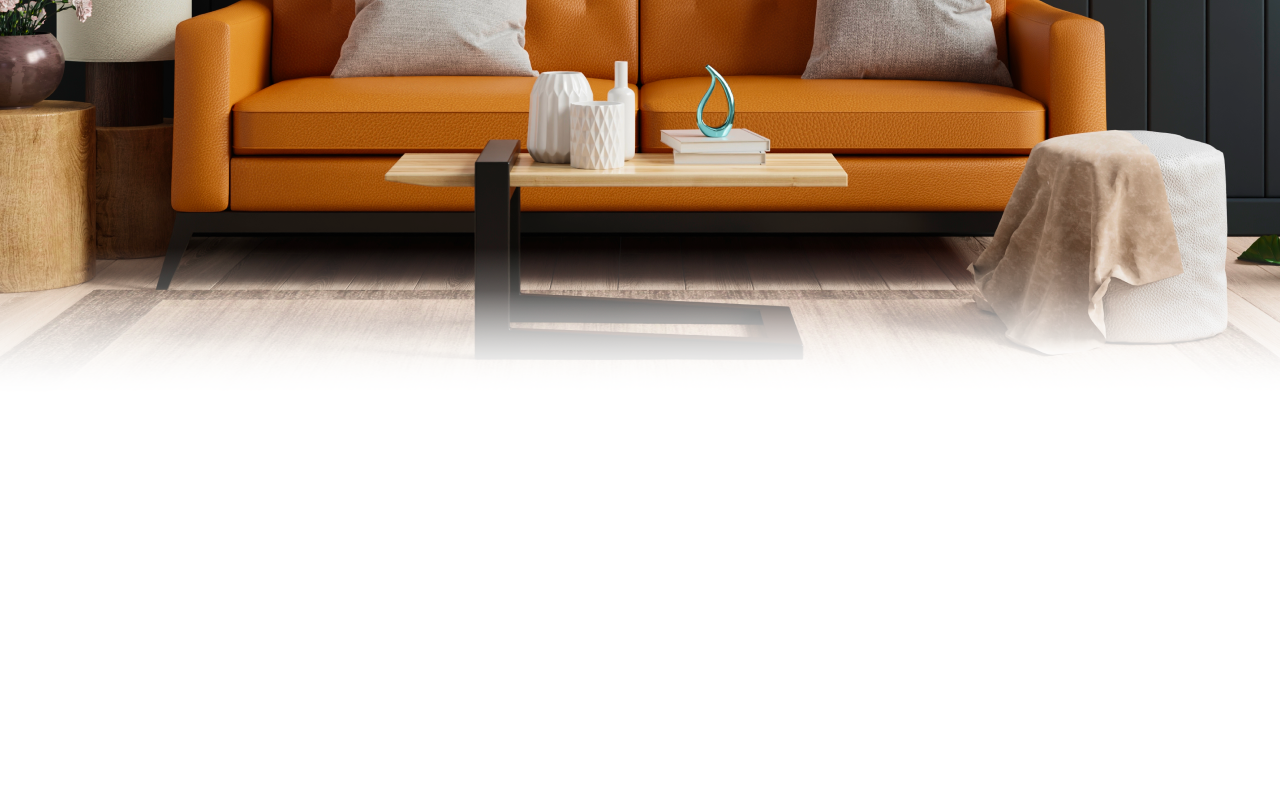
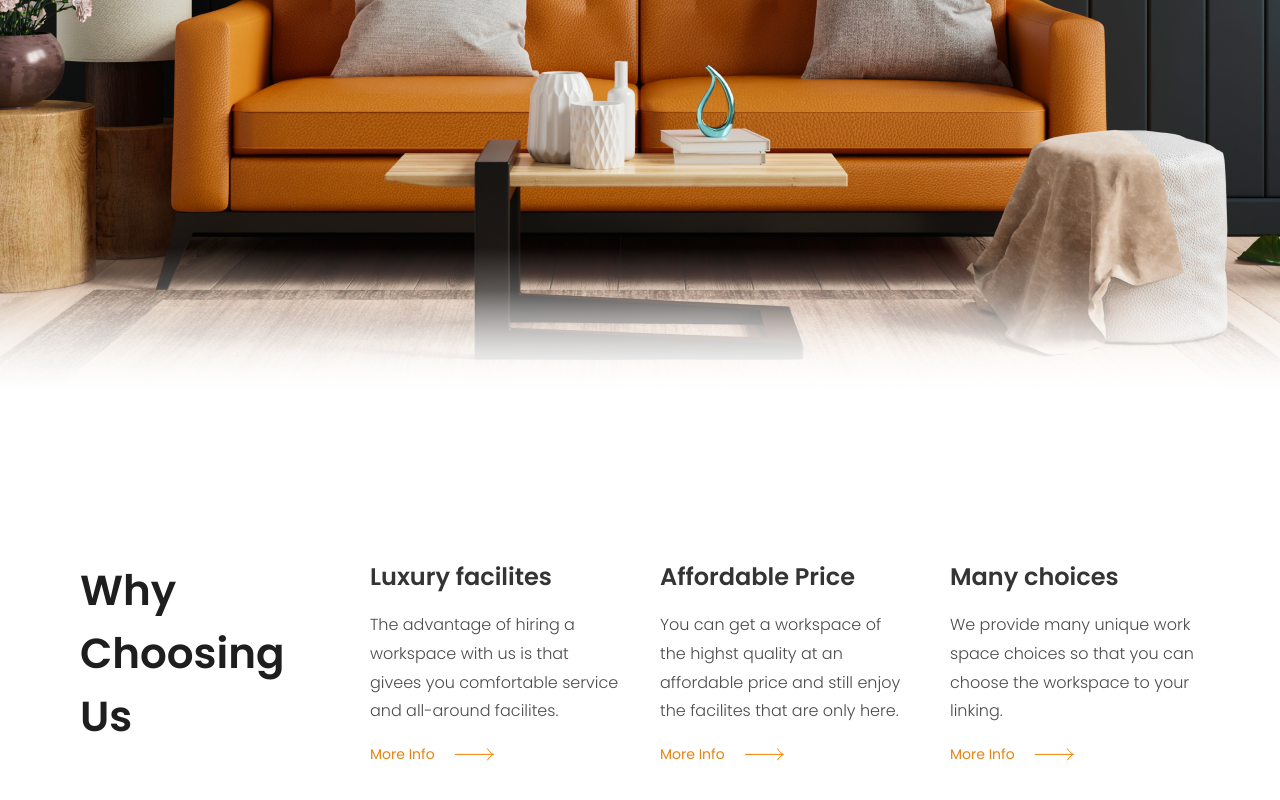
Before and after one commit to Lameuhton/PantoProject, a Next.js app: page / in a window 1280 px wide. Shown: the part 685-1485 px from the top of the page. Before the commit the page ends 1084 px from the top, so only its background shows below. Built offline with nearby package versions, Linux system fonts and the light colour scheme.

Commit message:
finished section 2

```diff
--- a/src/app/globals.css
+++ b/src/app/globals.css
@@ -10,16 +10,16 @@
         @apply text-h1 text-white font-semibold -tracking-[0.01];
     }
     .h2 {
-        @apply text-h2 text-black1 font-bold;
+        @apply text-h2 text-black1 font-semibold;
     }
     .h3 {
-        @apply text-h3 text-black2 font-bold;
+        @apply text-h3 text-black2 font-semibold;
     }
     .title {
         @apply text-title text-orange font-semibold tracking-[0.17];
     }
     .p {
-        @apply text-p text-greyText font-normal;
+        @apply text-p text-greyText font-light;
     }
 }
 
--- a/src/app/page.js
+++ b/src/app/page.js
@@ -2,6 +2,7 @@ import Image from "next/image";
 import Header from "@/components/Header";
 import Footer from "@/components/Footer";
 import Section1 from "@/components/Section1";
+import Section2 from "@/components/Section2";
 
 export default function Home() {
   return (
@@ -9,6 +10,7 @@ export default function Home() {
       <Header />
       <main className="flex min-h-screen flex-col items-center">
         <Section1 />
+        <Section2 />
       </main>
       <Footer />
     </>
--- /dev/null
+++ b/src/components/MoreInfo.jsx
@@ -0,0 +1,12 @@
+import React from 'react'
+
+const MoreInfo = () => {
+  return (
+    <div className='flex gap-4 items-center'>
+      <p className="text-[14px] text-orange">More Info</p>
+      <img src="/arrow.svg" alt="Light right arrow" />
+    </div>
+  );
+}
+
+export default MoreInfo
--- /dev/null
+++ b/src/components/Section2.jsx
@@ -0,0 +1,36 @@
+import React from "react";
+import MoreInfo from "./MoreInfo";
+
+const Section2 = () => {
+  return (
+    <section className="px-20 grid grid-cols-4 py-40 gap-10">
+      <h2 className="h2">Why Choosing Us</h2>
+      <div className="flex flex-col gap-4">
+        <h3 className="h3">Luxury facilites</h3>
+        <p className="p text-[16px]">
+          The advantage of hiring a workspace with us is that givees you
+          comfortable service and all-around facilites.
+        </p>
+        <MoreInfo />
+      </div>
+      <div className="flex flex-col gap-4">
+        <h3 className="h3">Affordable Price</h3>
+        <p className="p text-[16px]">
+          You can get a workspace of the highst quality at an affordable price
+          and still enjoy the facilites that are only here.
+        </p>
+        <MoreInfo />
+      </div>
+      <div className="flex flex-col gap-4">
+        <h3 className="h3">Many choices</h3>
+        <p className="p text-[16px]">
+          We provide many unique work space choices so that you can choose the
+          workspace to your linking.
+        </p>
+        <MoreInfo />
+      </div>
+    </section>
+  );
+};
+
+export default Section2;
```
Also changed, not shown: public/arrow.svg (added).
